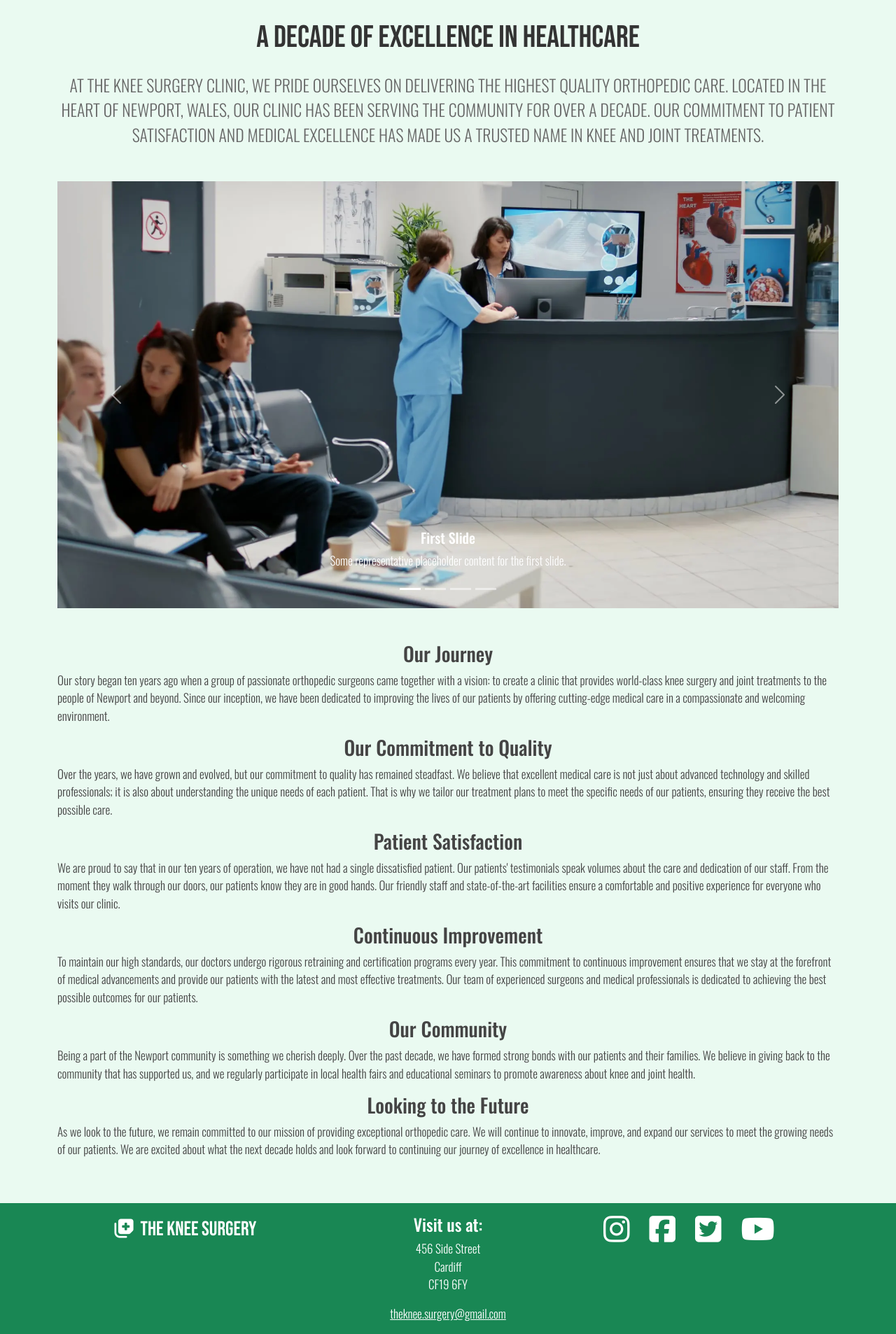
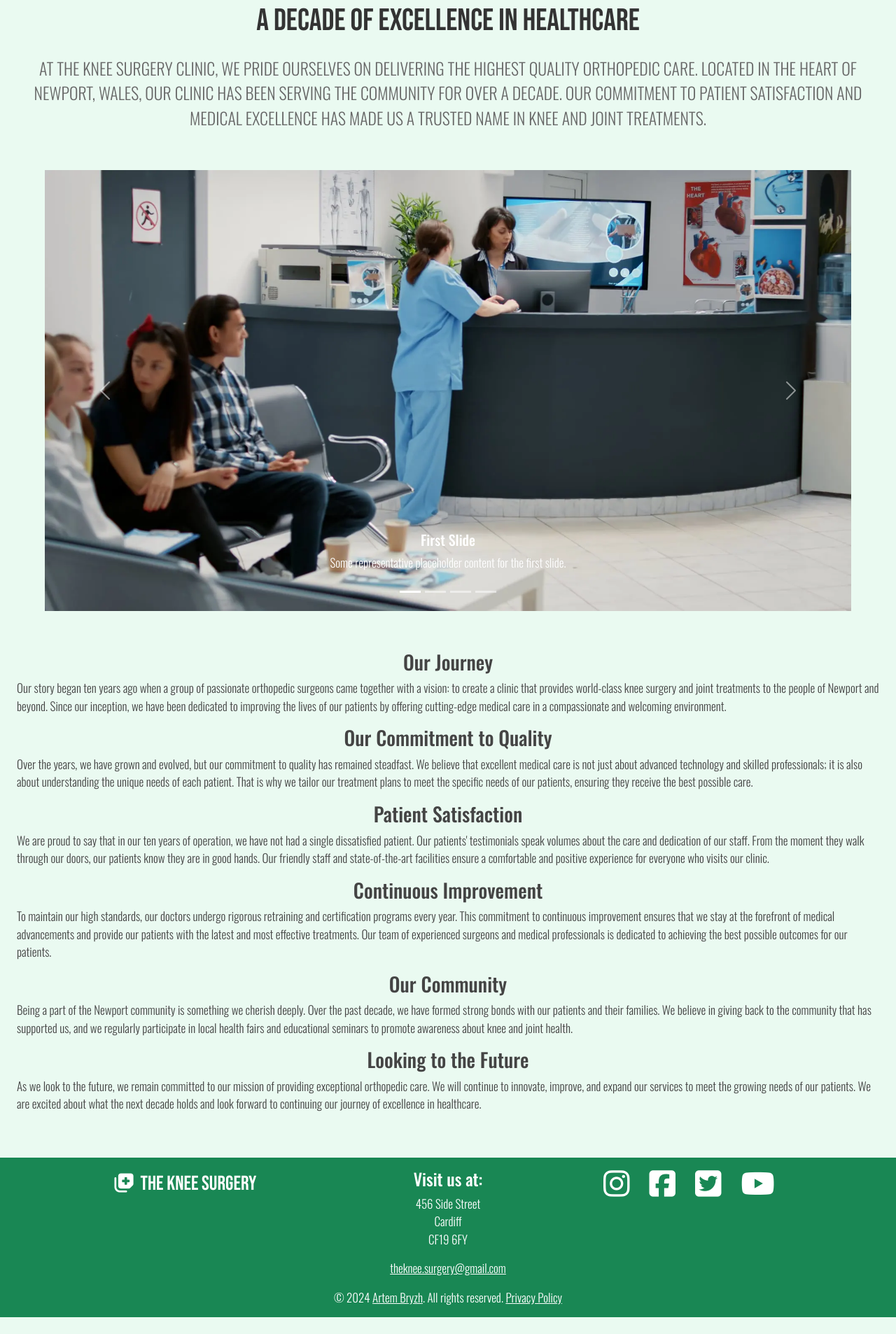
Before and after one commit to pagaslav/theknee-surgery, a Flask app: page /about in a window 1280 px wide. Shown: the part 201-2107 px from the top of the page at 70% size. After the commit the page ends 2083 px from the top, so only its background shows below. Run offline with Flask 3, Linux system fonts and the light colour scheme; some libraries are stand-ins or nearby versions.

Commit message:
style(about us page): change margins for carousel
Update margins for the carousel section to ensure it occupies full width with 40px padding on left
and right on the About Us page. Adjusted CSS styles and HTML structure accordingly.

```diff
--- a/static/css/style.css
+++ b/static/css/style.css
@@ -192,6 +192,11 @@ footer {
   text-align: center;
   margin: auto;
 } */
+.carousel-container {
+  width: 100%;
+  max-width: 100%;
+  padding: 40px;
+}
 
 /* .carousel-inner img {
   width: 100%;
--- a/templates/about.html
+++ b/templates/about.html
@@ -2,7 +2,7 @@
 content %}
 
 <!-- About Us Section -->
-<main class="container mt-4">
+<main class="container-fluid px-4">
   <h2 class="text-center">About Us</h1>
 
   <p class="text-center mt-4 welcome-title">A Decade of Excellence in Healthcare</p>
@@ -16,7 +16,7 @@ content %}
   </section>
 
   <!-- Carousel Section -->
-  <div class="carousel-container mx-auto my-5">
+  <div class="carousel-container mx-auto my-3">
     <div
       id="carouselExampleIndicators"
       class="carousel slide"
@@ -158,7 +158,7 @@ content %}
   </div>
 
   <!-- Continuation of About Us Section -->
-  <section class="mt-4">
+  <section class="about-section">
     <h3 class="text-center">Our Journey</h3>
     <p>
       Our story began ten years ago when a group of passionate orthopedic
```
